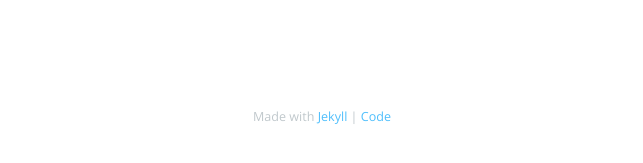
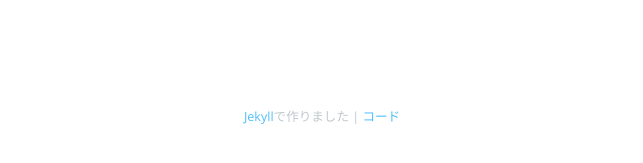
Before and after one commit to rbndickson/rbndickson.github.io, a Jekyll site: the page built from ja/about.md, in a window 1280 px wide. Shown: the part 598-761 px from the top of the page, without its empty margins (318-961 px from the left). Built offline with Jekyll 4.4.1, drawn with Linux system fonts in a browser that asks for light colours.

Commit message:
feat: Add Japanese footer translation

```diff
--- a/_config.yml
+++ b/_config.yml
@@ -26,8 +26,10 @@ t:
     about: "About"
     open_site: "Open Site"
     view_code: "View Code"
+    code: "code"
   ja:
     projects: "プロジェクト"
     about: "情報"
     open_site: "サイトを開く"
     view_code: "コードを閲覧"
+    code: "コード"
--- a/_layouts/default.html
+++ b/_layouts/default.html
@@ -11,9 +11,13 @@
       {{ content }}
     </main>
     <footer lang='en' class="small-font light-font">
-      Made with
-      <a href="https://jekyllrb.com/">Jekyll</a> |
-      <a href="https://github.com/rbndickson/rbndickson.github.io">Code</a>
+      {% if page.lang == 'en' %}
+        Made with
+        <a href="https://jekyllrb.com/">Jekyll</a> |
+      {% else %}
+      <a href="https://jekyllrb.com/">Jekyll</a>で作りました |
+      {% endif %}
+      <a href="https://github.com/rbndickson/rbndickson.github.io">{{ site.t[page.lang].code }}</a>
     </footer>
   </div>
 </body>
```
